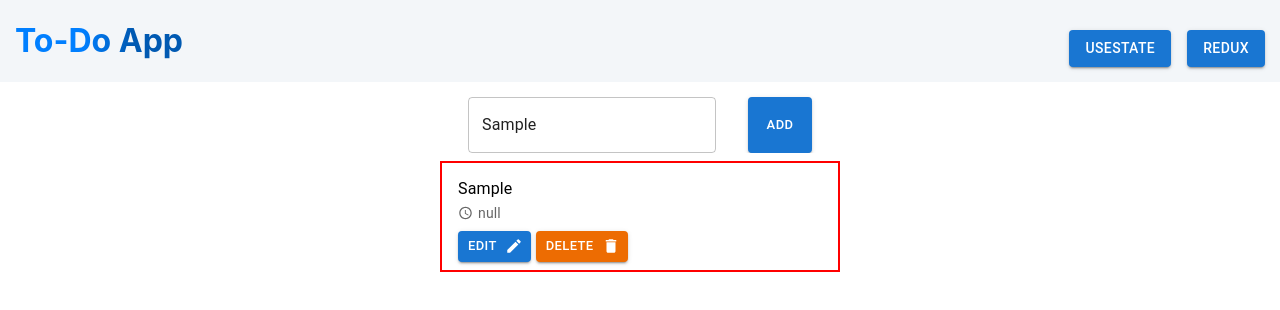
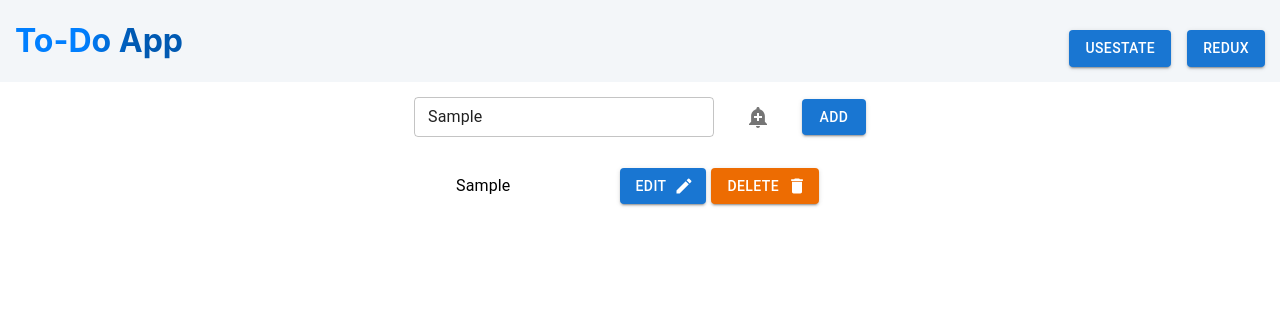
Before and after one commit to sp2728/test-app, a React (Create React App) app: page /redux in a window 1280 px wide. Both pictures are taken after typing "Sample" into the empty fields and a click on the button "ADD". Shown: the top 310 px of the page. Built offline with nearby package versions, Linux system fonts and the light colour scheme.

Commit message:
added schedule functionality

```diff
--- /dev/null
+++ b/src/Components/DateAndTimeBtn.js
@@ -0,0 +1,41 @@
+import React from "react";
+import { Stack } from "@mui/material";
+export default function DateAndTimeBtn({ changeDate, changeTime }) {
+  return (
+    <Stack
+      spacing={1}
+      direction="row"
+      sx={{ justifyContent: "center", alignItems: "center" }}
+    >
+      <div>
+        <input
+          type="date"
+          id="start"
+          name="trip-start"
+          value="2023-02-15"
+          onChange={(event) => changeDate(event)}
+          style={{
+            padding: "5px",
+            fontFamily: "inherit",
+            outlineColor: "#1976d2",
+          }}
+          required
+        />
+      </div>
+      <div>
+        <input
+          type="time"
+          id="appt"
+          name="appt"
+          style={{
+            padding: "4px",
+            fontFamily: "inherit",
+            outlineColor: "#1976d2",
+          }}
+          onChange={(event) => changeTime(event)}
+          required
+        ></input>
+      </div>
+    </Stack>
+  );
+}
--- a/src/Components/DeleteAndEditButton.js
+++ b/src/Components/DeleteAndEditButton.js
@@ -12,7 +12,7 @@ export default function DeleteAndEditButton({
     <span>
       <Button
         xs={4}
-        size="small"
+        size="medium"
         color="primary"
         variant="contained"
         onClick={() => handleEditItem(index)}
@@ -24,7 +24,7 @@ export default function DeleteAndEditButton({
       </Button>
       <Button
         xs={4}
-        size="small"
+        size="medium"
         color="warning"
         variant="contained"
         onClick={() => handleDelete(index)}
--- a/src/Components/OpenModal.js
+++ b/src/Components/OpenModal.js
@@ -60,28 +60,38 @@ export default function OpenModal({
             id="outlined-basic"
             label=""
             variant="outlined"
-            placeholder={item.value}
+            defaultValue={item.value}
+            size="small"
           />
           <input
             type="date"
             id="start"
             name="trip-start"
-            value="2023-02-15"
+            value={"2023-02-15"}
             onChange={(event) => changeDate(event)}
+            style={{
+              padding: "5px",
+              fontFamily: "inherit",
+              outlineColor: "#1976d2",
+            }}
           />
           <input
             type="time"
             id="appt"
             name="appt"
+            style={{
+              padding: "5px",
+              fontFamily: "inherit",
+              outlineColor: "#1976d2",
+            }}
             onChange={(event) => changeTime(event)}
-          ></input>{" "}
+          ></input>
           <Button
             xs={4}
-            size="small"
+            size="medium"
             color="warning"
             variant="contained"
             onClick={() => handleSaveItem(index)}
-            padding="none"
             sx={{}}
           >
             Save
--- a/src/todo.js
+++ b/src/todo.js
@@ -39,7 +39,7 @@ const Todo = () => {
     };
 
     const newListItems = [...listItems, newItemValues];
-    console.log(newListItems);
+
     setListItems(newListItems);
   };
 
--- /dev/null
+++ b/src/todoRedux.css
@@ -0,0 +1,3 @@
+.firstDiv {
+  margin-top: 15px;
+}
--- a/src/todoRedux.js
+++ b/src/todoRedux.js
@@ -1,6 +1,7 @@
 import React from "react";
 import { Button, TextField, List, ListItem } from "@mui/material";
 import "./App.css";
+import "./todoRedux.css";
 import Box from "@mui/material/Box";
 import ListItemText from "@mui/material/ListItemText";
 import { useDispatch, useSelector } from "react-redux";
@@ -16,6 +17,9 @@ import Stack from "@mui/material/Stack";
 import OpenModal from "./Components/OpenModal";
 import DeleteAndEditButton from "./Components/DeleteAndEditButton";
 import EditAndCancelButton from "./EditAndCancelButton";
+import AddAlertIcon from "@mui/icons-material/AddAlert";
+import IconButton from "@mui/material/IconButton";
+import DateAndTimeBtn from "./Components/DateAndTimeBtn";
 
 const TodoRedux = () => {
   const dispatch = useDispatch();
@@ -25,6 +29,7 @@ const TodoRedux = () => {
   const [search, setsearch] = React.useState();
   const [value, setValue] = React.useState(null);
   const [valueTime, setValueTime] = React.useState(null);
+  const [showDate, setshowDate] = React.useState(false);
 
   const handleChangeText = (event) => {
     const searchValue = event.target.value;
@@ -37,11 +42,14 @@ const TodoRedux = () => {
         value: search,
         id: itemsLength.toString(),
         editedStatus: false,
-        time: "null",
+        time: value + " " + valueTime,
       })
     );
   }
 
+  function handleShowDate() {
+    setshowDate(!showDate);
+  }
   const handleEditItem = (index) => {
     dispatch(editItem(index));
   };
@@ -67,24 +75,38 @@ const TodoRedux = () => {
 
   return (
     <>
-      <div style={{ marginTop: "15px", textAlign: "center" }}>
-        <Stack spacing={4} direction="row" sx={{ justifyContent: "center" }}>
+      <div className="firstDiv">
+        <Stack
+          spacing={3}
+          direction="row"
+          sx={{ justifyContent: "center", alignItems: "center" }}
+        >
           <TextField
             onChange={handleChangeText}
             id="outlined-basic"
             label=""
             variant="outlined"
             placeholder="Add a task"
+            size="small"
+            sx={{ width: "300px" }}
           />
+          <IconButton onClick={() => handleShowDate()}>
+            <AddAlertIcon />
+          </IconButton>
 
           <Button
-            size="small"
+            size="medium"
             variant="contained"
             onClick={() => handleAddItem(search, itemsLength)}
           >
             Add
           </Button>
         </Stack>
+        <div style={{ marginTop: "15px", marginRight: "210px" }}>
+          {showDate && (
+            <DateAndTimeBtn changeDate={changeDate} changeTime={changeTime} />
+          )}
+        </div>
         <Box
           sx={{
             margin: "0px auto 0px auto",
@@ -100,33 +122,13 @@ const TodoRedux = () => {
             {itemsTodo?.map(
               (item, index) =>
                 item && (
-                  <ListItem
-                    key={index}
-                    style={{
-                      border: "2px solid red",
-                    }}
+                  <ListItem key={index} style={{}}>
+                    {item.editedStatus && item.indexEditValue === index ? (
+                      <Stack
+                        spacing={5}
+                        direction="row"
+                        sx={{ justifyContent: "center", alignItems: "center" }}
                       >
-                    {item.editedStatus && item.indexEditValue === index ? (
-                      <Box component="span">
-                        <TextField
-                          onChange={handleChangeText}
-                          id="outlined-basic"
-                          label=""
-                          variant="outlined"
-                          placeholder={item.value}
-                        />
-                        <span
-                          style={{
-                            marginRight: "25px",
-                          }}
-                        >
-                          <EditAndCancelButton
-                            handleEditCancel={handleEditCancel}
-                            handleSaveItem={handleSaveItem}
-                            index={index}
-                          />
-                        </span>
-
                         <OpenModal
                           open={item.editedStatus}
                           item={item}
@@ -137,13 +139,14 @@ const TodoRedux = () => {
                           changeTime={changeTime}
                           handleSaveItem={handleSaveItem}
                         />
-                      </Box>
+                      </Stack>
                     ) : (
-                      <Box>
+                      <>
                         <ListItemText
                           sx={{ wordWrap: "break-word" }}
                           primary={item.value}
                           secondary={
+                            !item.time.includes(null) && (
                               <Stack
                                 direction="row"
                                 spacing={3}
@@ -154,6 +157,7 @@ const TodoRedux = () => {
                                 />
                                 {item.time}
                               </Stack>
+                            )
                           }
                         />
 
@@ -162,7 +166,7 @@ const TodoRedux = () => {
                           handleDelete={handleDelete}
                           index={index}
                         />
-                      </Box>
+                      </>
                     )}
                   </ListItem>
                 )
```
Lines whose indentation alone changed are shown as unchanged.
